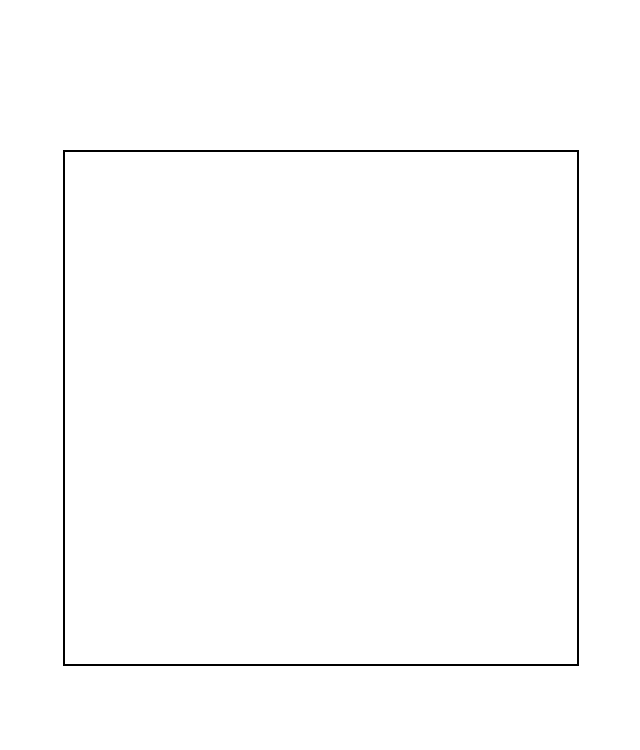
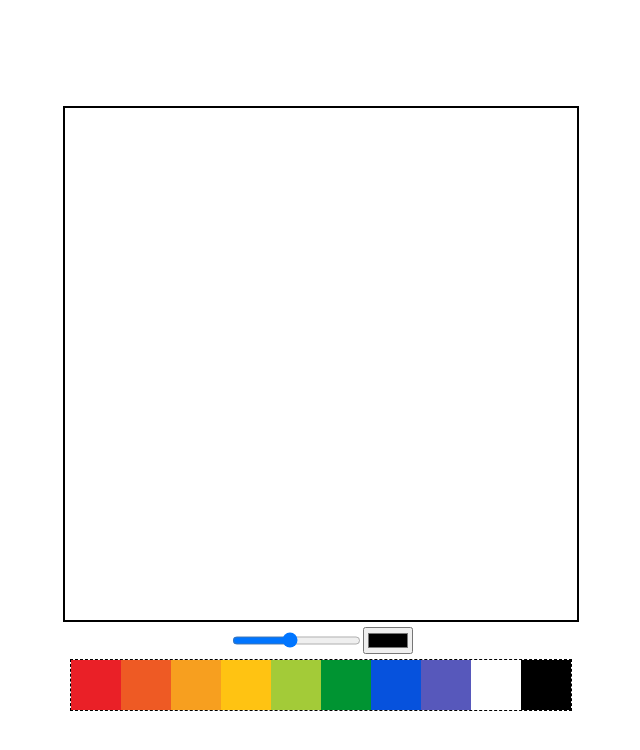
Before and after one commit to Jinwook-Song/meme-maker, a plain HTML site: page index.html in a window 1280 px wide. Shown: the whole page, without its empty margins (327-967 px from the left). Drawn offline with Linux system fonts and the light colour scheme.

Commit message:
color, width

```diff
--- a/app.js
+++ b/app.js
@@ -1,24 +1,13 @@
+const colorOptions = [...document.getElementsByClassName('color-option')];
+const selectedColor = document.getElementById('color');
+const lineWidth = document.getElementById('line-width');
 const canvas = document.querySelector('canvas');
 const ctx = canvas.getContext('2d');
 const CANVAS_SIZE = innerWidth * 0.4;
 
 canvas.width = CANVAS_SIZE;
 canvas.height = CANVAS_SIZE;
-ctx.lineWidth = 2;
-
-const colors = [
-  '#c56cf0',
-  '#ffb8b8',
-  '#ff3838',
-  '#ff9f1a',
-  '#ff9f1a',
-  '#fff200',
-  '#32ff7e',
-  '#7efff5',
-  '#18dcff',
-  '#7d5fff',
-  '#4b4b4b',
-];
+ctx.lineWidth = lineWidth.value;
 
 let isPainting = false;
 
@@ -35,9 +24,36 @@ function startPainting() {
 }
 function cancelPainting() {
   isPainting = false;
+  ctx.beginPath();
+}
+
+function setColor(color) {
+  ctx.strokeStyle = color;
+  ctx.fillStyle = color;
+}
+function handleColorChange({ target: { value } }) {
+  setColor(value);
+}
+function handleColorPick({
+  target: {
+    dataset: { color },
+  },
+}) {
+  selectedColor.value = color;
+  setColor(color);
+}
+function handleLineWidth({ target: { value } }) {
+  ctx.lineWidth = value;
 }
 
 canvas.addEventListener('mousemove', onMove);
 canvas.addEventListener('mousedown', startPainting);
 canvas.addEventListener('mouseup', cancelPainting);
 canvas.addEventListener('mouseleave', cancelPainting);
+
+selectedColor.addEventListener('change', handleColorChange);
+colorOptions.forEach((color) =>
+  color.addEventListener('click', handleColorPick)
+);
+
+lineWidth.addEventListener('change', handleLineWidth);
--- a/index.html
+++ b/index.html
@@ -10,5 +10,68 @@
   </head>
   <body>
     <canvas></canvas>
+    <div class="select-bar">
+      <input
+        type="range"
+        id="line-width"
+        min="1"
+        max="10"
+        step="0.1"
+        value="5"
+      />
+      <input type="color" id="color" />
+    </div>
+    <div class="color-container">
+      <div
+        class="color-option"
+        style="background-color: #ea2027"
+        data-color="#EA2027"
+      ></div>
+      <div
+        class="color-option"
+        style="background-color: #ee5a24"
+        data-color="#EE5A24"
+      ></div>
+      <div
+        class="color-option"
+        style="background-color: #f79f1f"
+        data-color="#F79F1F"
+      ></div>
+      <div
+        class="color-option"
+        style="background-color: #ffc312"
+        data-color="#FFC312"
+      ></div>
+      <div
+        class="color-option"
+        style="background-color: #a3cb38"
+        data-color="#A3CB38"
+      ></div>
+      <div
+        class="color-option"
+        style="background-color: #009432"
+        data-color="#009432"
+      ></div>
+      <div
+        class="color-option"
+        style="background-color: #0652dd"
+        data-color="#0652DD"
+      ></div>
+      <div
+        class="color-option"
+        style="background-color: #5758bb"
+        data-color="#5758BB"
+      ></div>
+      <div
+        class="color-option"
+        style="background-color: #ffffff"
+        data-color="#ffffff"
+      ></div>
+      <div
+        class="color-option"
+        style="background-color: #000000"
+        data-color="#000000"
+      ></div>
+    </div>
   </body>
 </html>
--- a/styles.css
+++ b/styles.css
@@ -1,9 +1,11 @@
 body {
   display: flex;
+  flex-direction: column;
   justify-content: center;
   align-items: center;
   width: 100%;
   height: 100vh;
+  gap: 5px;
 }
 
 canvas {
@@ -11,3 +13,18 @@ canvas {
   aspect-ratio: 1/1;
   border: 2px solid black;
 }
+
+.select-bar {
+  display: flex;
+}
+
+.color-container {
+  display: flex;
+  border: 1px dashed black;
+}
+
+.color-option {
+  width: 50px;
+  height: 50px;
+  cursor: pointer;
+}
```
